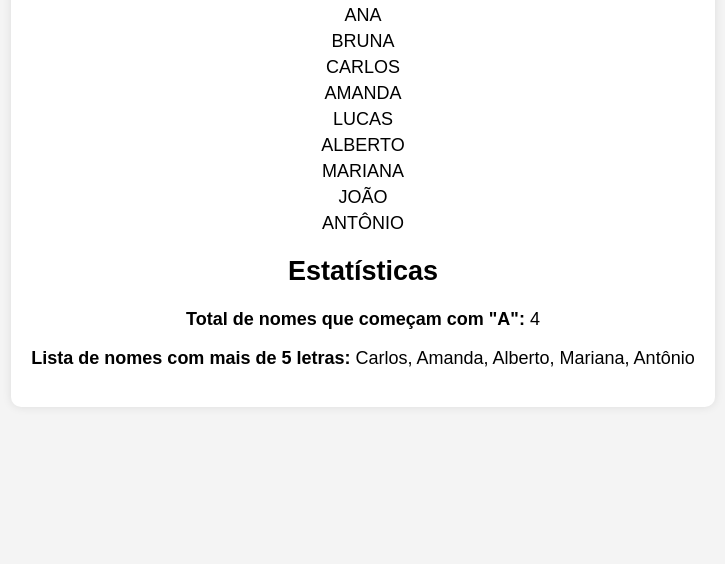
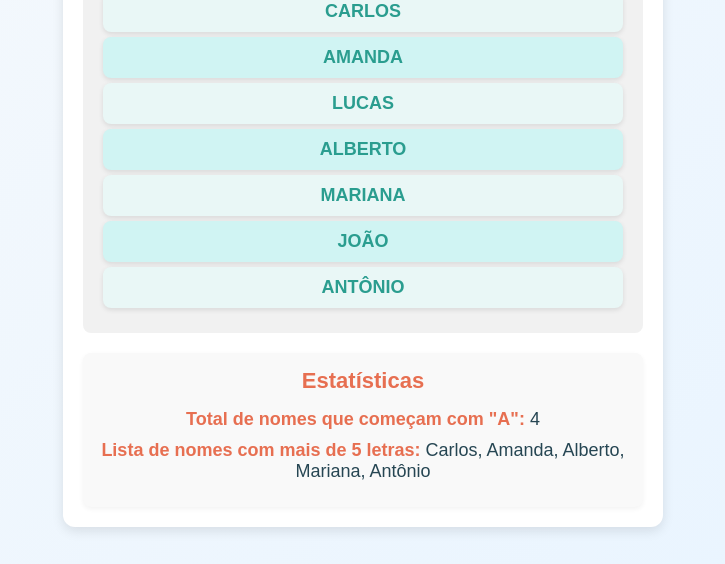
Before and after one commit to victoriagames23/lista-de-nomes, a plain HTML site: page index.html in a window 1280 px wide. Shown: the part 236-800 px from the top of the page, without its empty margins (277-1002 px from the left). Drawn offline with Linux system fonts and the light colour scheme.

Commit message:
Refactor CSS styles for improved layout and design

```diff
--- a/style.css
+++ b/style.css
@@ -1,38 +1,84 @@
 /* style.css */
+
+/* Reseta margens e padding */
+* {
+    margin: 0;
+    padding: 0;
+    box-sizing: border-box;
+}
+
 body {
-    font-family: Arial, sans-serif;
-    background-color: #f4f4f4;
+    font-family: 'Arial', sans-serif;
+    background: linear-gradient(135deg, #f6f9fc, #e8f4ff);
     display: flex;
     justify-content: center;
     align-items: center;
-    height: 100vh;
-    margin: 0;
+    min-height: 100vh;
 }
 
 .container {
+    background: #fff;
+    border-radius: 12px;
+    box-shadow: 0 4px 12px rgba(0, 0, 0, 0.1);
+    overflow: hidden;
+    width: 90%;
+    max-width: 600px;
+    padding: 20px;
     text-align: center;
-    padding: 20px;
-    background-color: #fff;
-    border-radius: 10px;
-    box-shadow: 0 0 10px rgba(0, 0, 0, 0.1);
 }
 
 h1 {
-    font-size: 24px;
+    font-size: 28px;
+    color: #2a9d8f;
+    margin-bottom: 20px;
+}
+
+.list-container {
+    background: #f1f1f1;
+    padding: 20px;
+    border-radius: 8px;
     margin-bottom: 20px;
 }
 
 ul {
     list-style-type: none;
     padding: 0;
+    font-size: 18px;
 }
 
 li {
-    font-size: 18px;
+    background-color: #e9f7f6;
+    padding: 10px;
     margin: 5px 0;
+    border-radius: 8px;
+    font-weight: bold;
+    color: #2a9d8f;
+    box-shadow: 0 2px 5px rgba(0, 0, 0, 0.1);
 }
 
-#statistics {
-    margin-top: 20px;
+li:nth-child(even) {
+    background-color: #d0f4f3;
+}
+
+.statistics {
+    background-color: #f9f9f9;
+    padding: 15px;
+    border-radius: 8px;
+    box-shadow: 0 2px 5px rgba(0, 0, 0, 0.05);
+}
+
+.statistics h2 {
+    font-size: 22px;
+    color: #e76f51;
+    margin-bottom: 15px;
+}
+
+.statistics p {
     font-size: 18px;
+    color: #264653;
+    margin-bottom: 10px;
 }
+
+strong {
+    color: #e76f51;
+}
```
